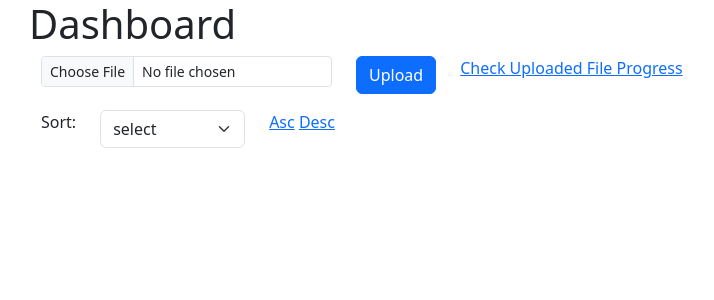
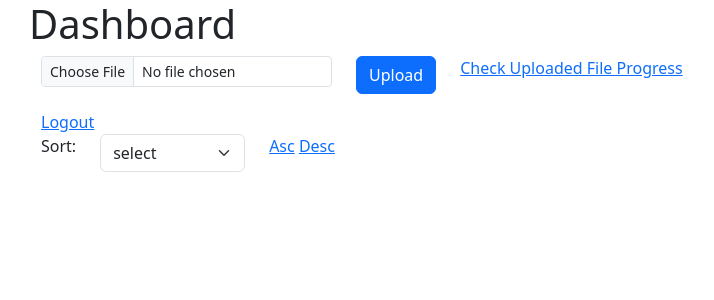
Before and after one commit to Yaseer161637/imdb, a Flask app: page /dashboard in a window 1280 px wide. Shown: the top 300 px of the page, without its empty margins (53-767 px from the left). Run offline with Flask 3, Linux system fonts and the light colour scheme; the visitor is signed in with stand-in values (Sample User, id 1); data that the repository does not hold is empty.

Commit message:
#1 added logout to dashboard

```diff
--- a/imdb/movie/templates/dashboard.html
+++ b/imdb/movie/templates/dashboard.html
@@ -17,6 +17,9 @@
                 <a href="{{url_for('movie.file_progress')}}">Check Uploaded File Progress</a>
             </div>
 
+        </div>
+        <div class="row">
+                <a href="{{url_for('users.logout')}}">Logout</a>
         </div>
         <div class="row justify-content-end">
             <div class="col-auto md-5">
```
